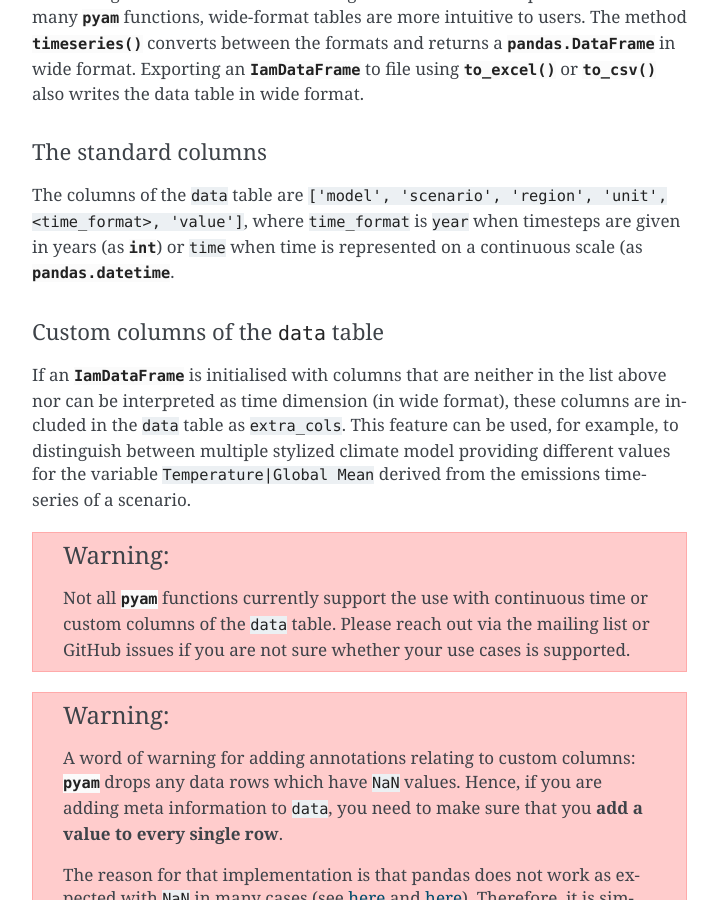
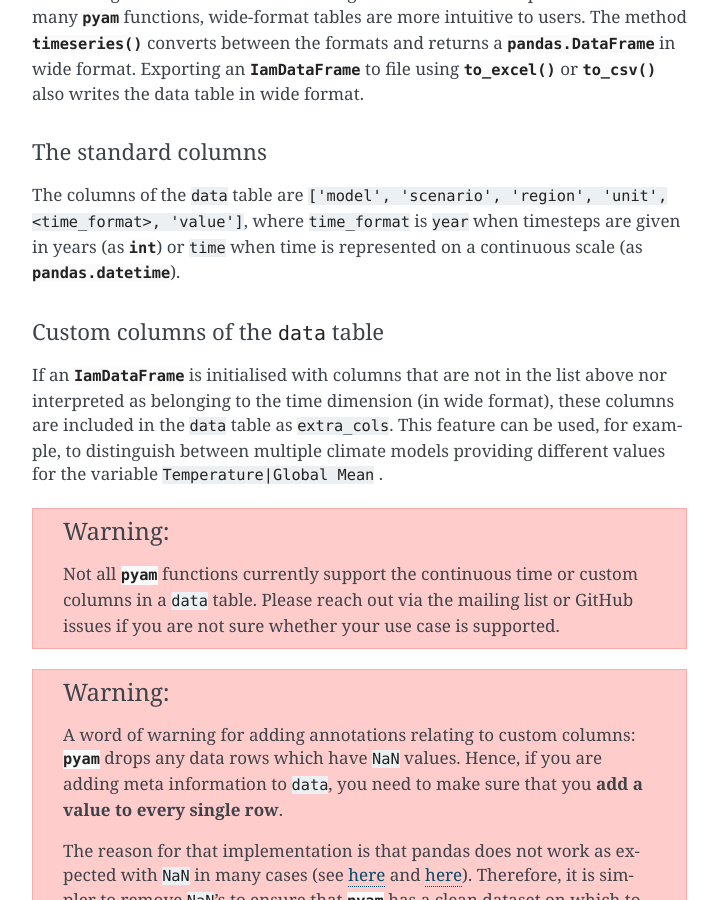
Before and after one commit to IAMconsortium/pyam, a Sphinx documentation site: the page built from doc/source/data.rst, in a window 1280 px wide and 900 px high, scrolled down 1933 px. Shown: the whole window, without its empty margins (393-1111 px from the left). Built offline with Sphinx 7.4.7, drawn with Linux system fonts in a browser that asks for light colours; pages that are not in the unit, such as notebooks, are missing from menus; cross-references to code outside the pages are shown as plain code.

Commit message:
Apply suggestions from code review
Co-Authored-By: Zeb Nicholls <zebedee.nicholls@climate-energy-college.org>

```diff
--- a/doc/source/data.rst
+++ b/doc/source/data.rst
@@ -112,26 +112,26 @@ The standard columns
 The columns of the :code:`data` table are :code:`['model', 'scenario', 'region',
 'unit', <time_format>, 'value']`, where :code:`time_format` is :code:`year`
 when timesteps are given in years (as :class:`int`) or :code:`time` when time
-is represented on a continuous scale (as :class:`pandas.datetime`.
+is represented on a continuous scale (as :class:`pandas.datetime`).
 
 .. _`custom columns`:
 
 Custom columns of the :code:`data` table
 ^^^^^^^^^^^^^^^^^^^^^^^^^^^^^^^^^^^^^^^^
 
-If an :class:`IamDataFrame` is initialised with columns that are neither in the
-list above nor can be interpreted as time dimension (in wide format), these
+If an :class:`IamDataFrame` is initialised with columns that are not in the
+list above nor interpreted as belonging to the time dimension (in wide format), these
 columns are included in the :code:`data` table as :code:`extra_cols`.
-This feature can be used, for example, to distinguish between multiple stylized
-climate model providing different values for the variable
-:code:`Temperature|Global Mean` derived from the emissions timeseries of a
-scenario.
+This feature can be used, for example, to distinguish between multiple
+climate models providing different values for the variable
+:code:`Temperature|Global Mean`
+.
 
 .. warning::
 
-    Not all :class:`pyam` functions currently support the use with continuous
-    time or custom columns of the :code:`data` table. Please reach out via the
-    mailing list or GitHub issues if you are not sure whether your use cases
+    Not all :class:`pyam` functions currently support the continuous
+    time or custom columns in a :code:`data` table. Please reach out via the
+    mailing list or GitHub issues if you are not sure whether your use case
     is supported.
 
 .. warning::
```
